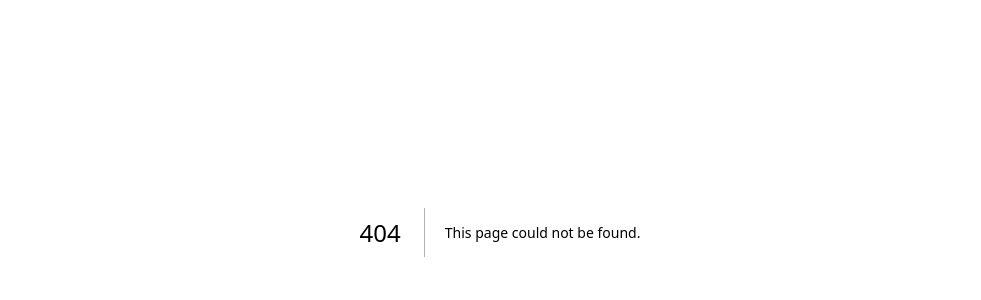
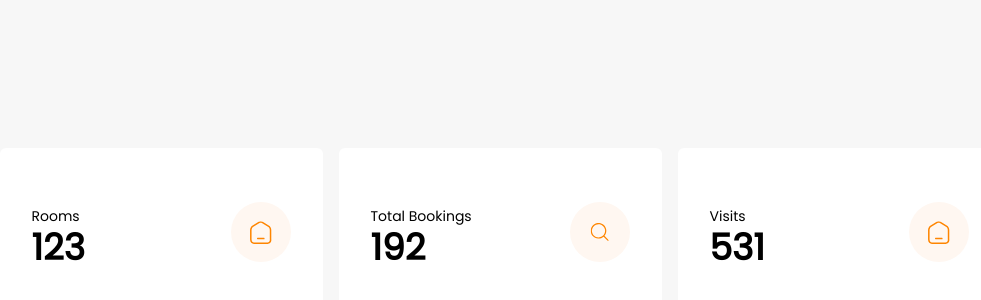
Before and after one commit to just-midemichael/ch-fe2, a Next.js app: page /dashboard/exsisting-user in a window 1280 px wide. Before the commit this address had no page. Shown: the part 168-468 px from the top of the page, without its empty margins (140-1121 px from the left). Built offline with nearby package versions, Linux system fonts and the light colour scheme.

Commit message:
feat: exsisting user card component

```diff
--- a/src/components/shared/dashBoardCard/dashBoard.module.scss
+++ b/src/components/shared/dashBoardCard/dashBoard.module.scss
@@ -0,0 +1,13 @@
+.icon {
+    @apply bg-[#FFF7F1] rounded-full w-[60px] h-[60px] flex items-center justify-center
+}
+
+.coloredSvg {
+    path {
+        fill:#FE8501
+    }
+}
+
+.container {
+   @apply flex items-center justify-between gap-3 w-[323px] h-[168px] bg-[#FFF] py-11 px-8 rounded-md
+}
--- a/src/components/shared/dashBoardCard/dashBoard.props.ts
+++ b/src/components/shared/dashBoardCard/dashBoard.props.ts
@@ -1,4 +1,8 @@
 export default interface DashBoardCardProps
   extends React.HtmlHTMLAttributes<HTMLElement> {
   className?: string;
+  title?: string;
+  record?: string;
+  home?: boolean;
+  search?: boolean;
 }
--- a/src/components/shared/dashBoardCard/dashBoard.tsx
+++ b/src/components/shared/dashBoardCard/dashBoard.tsx
@@ -1,8 +1,31 @@
 import type { FC } from "react";
+import Home from "@/assets/icons/home.svg";
+import Search from "@/assets/icons/search.svg";
 import type DashBoardCardProps from "./dashBoard.props";
+import { P } from "../headings/Headings";
+import styles from "./dashBoard.module.scss";
 
-const DashBoardCard: FC<DashBoardCardProps> = ({ className }) => {
-  return <div className={`${className}`}></div>;
+const DashBoardCard: FC<DashBoardCardProps> = ({
+  className,
+  title,
+  record,
+  home,
+  search
+}) => {
+  return (
+    <div className={`${className} ${styles.container}`}>
+      <div className="text-left">
+        <P>{title}</P>
+        <P className="mt-3 text-[36px] font-black"> {record} </P>
+      </div>
+
+      <div className={`${styles.icon} ${styles.coloredSvg}`}>
+        {home && <Home className={``} />}
+
+        {search && <Search className="text-[#FE8501]" />}
+      </div>
+    </div>
+  );
 };
 
 export default DashBoardCard;
--- /dev/null
+++ b/src/pages/dashboard/exsisting-user.tsx
@@ -0,0 +1,12 @@
+import React from "react";
+import DashBoardCard from "@/components/shared/dashBoardCard/dashBoard";
+
+export default function ExsistinggUser() {
+  return (
+    <div className="flex h-[100vh] w-full items-center justify-center gap-4 bg-[#F7F7F7] ">
+      <DashBoardCard title="Rooms" record="123" home />
+      <DashBoardCard title="Total Bookings" record="192" search />
+      <DashBoardCard title="Visits" record="531" home />
+    </div>
+  );
+}
```
Also changed, not shown: src/assets/icons/home.svg, src/assets/icons/search.svg.
